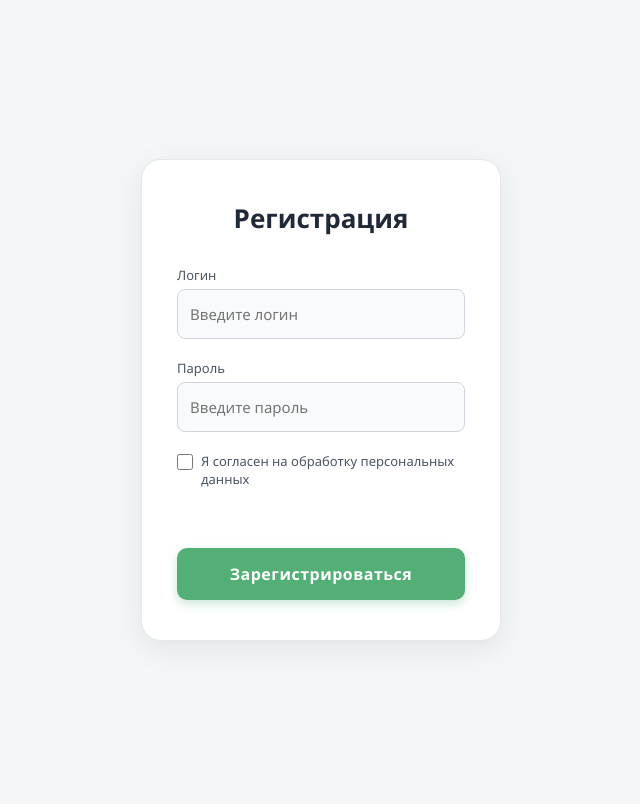
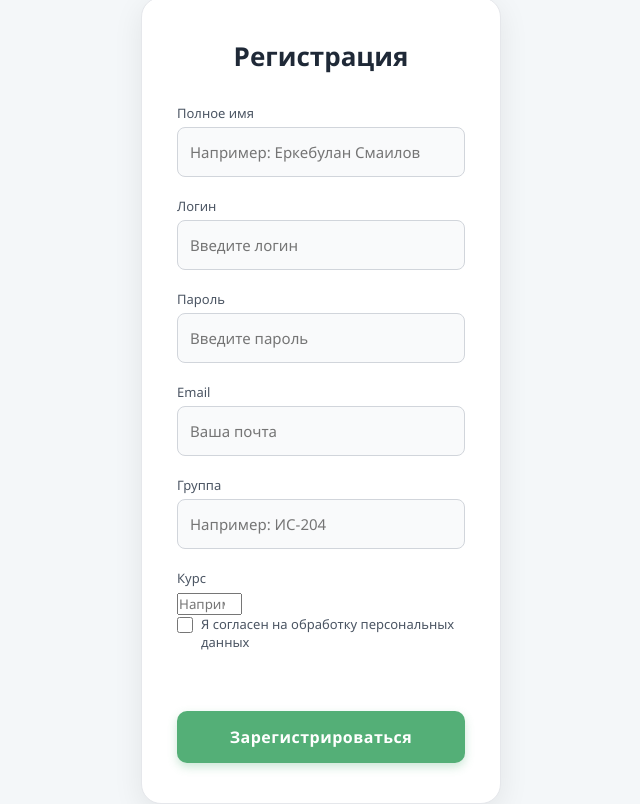
Before and after one commit to kydyrzhanmaratuly-hub/Xalisa, a website: page Registration.html in a window 1280 px wide. Shown: the whole page, without its empty margins (319-959 px from the left). Drawn offline with Linux system fonts and the light colour scheme.

Commit message:
Update Registration.html

```diff
--- a/Registration.html
+++ b/Registration.html
@@ -8,64 +8,165 @@
 </head>
 <body>
   <div class="register-container">
-    <form class="register-form" id="registrationForm"> <h1>Регистрация</h1>
+    <form class="register-form" id="registrationForm">
+        <h1 id="reg-title">Регистрация</h1>
 
-        <label for="login">Логин</label>
-        <input type="text" id="login" placeholder="Введите логин" required>
+        <label for="fullName" id="label-name">Полное имя</label>
+        <input type="text" id="fullName" placeholder="Например: Еркебулан Смаилов" required
+               data-placeholder-ru="Например: Еркебулан Смаилов"
+               data-placeholder-kz="Мысалы: Еркебұлан Смаилов"
+               data-placeholder-en="E.g.: Yerkebulan Smailov">
 
-        <label for="password">Пароль</label>
-        <input type="password" id="password" placeholder="Введите пароль" required>
+        <label for="login" id="label-login">Логин</label>
+        <input type="text" id="login" placeholder="Введите логин" required
+               data-placeholder-ru="Введите логин"
+               data-placeholder-kz="Логинді енгізіңіз"
+               data-placeholder-en="Enter login">
+
+        <label for="password" id="label-password">Пароль</label>
+        <input type="password" id="password" placeholder="Введите пароль" required
+               data-placeholder-ru="Введите пароль"
+               data-placeholder-kz="Құпия сөзді енгізіңіз"
+               data-placeholder-en="Enter password">
+
+        <label for="email" id="label-email">Email</label>
+        <input type="email" id="email" placeholder="Ваша почта" required
+               data-placeholder-ru="Ваша почта"
+               data-placeholder-kz="Электрондық поштаңыз"
+               data-placeholder-en="Your email">
+
+        <label for="group" id="label-group">Группа</label>
+        <input type="text" id="group" placeholder="Например: ИС-204" required
+               data-placeholder-ru="Например: ИС-204"
+               data-placeholder-kz="Мысалы: АТ-201"
+               data-placeholder-en="E.g.: IS-204">
+
+        <label for="course" id="label-course">Курс</label>
+        <input type="number" id="course" placeholder="Например: 3" required min="1" max="5"
+               data-placeholder-ru="Например: 3"
+               data-placeholder-kz="Мысалы: 3"
+               data-placeholder-en="E.g.: 3">
 
         <div class="agreement">
             <input type="checkbox" id="agree" required>
-            <label for="agree">Я согласен на обработку персональных данных</label>
+            <label for="agree" id="label-agree">Я согласен на обработку персональных данных</label>
         </div>
 
         <p id="registrationMessage" class="error-message"></p>
-        <button type="submit" class="register-btn">Зарегистрироваться</button>
+        <button type="submit" class="register-btn" id="register-button">Зарегистрироваться</button>
     </form>
 </div>
-</body>
+
 <script>
-    document.getElementById("registrationForm").addEventListener("submit", function(event) {
-        event.preventDefault(); // Останавливаем стандартную отправку формы
+    // --- ЛОКАЛИЗАЦИЯ ---
+    const translations = {
+        'KZ': {
+            'reg-title': 'Тіркелу',
+            'label-name': 'Толық аты-жөні',
+            'label-login': 'Логин',
+            'label-password': 'Құпия сөз',
+            'label-email': 'Электрондық пошта',
+            'label-group': 'Топ',
+            'label-course': 'Курс',
+            'label-agree': 'Мен дербес деректерді өңдеуге келісемін',
+            'register-button': 'Тіркелу',
+        },
+        'RU': {
+            'reg-title': 'Регистрация',
+            'label-name': 'Полное имя',
+            'label-login': 'Логин',
+            'label-password': 'Пароль',
+            'label-email': 'Email',
+            'label-group': 'Группа',
+            'label-course': 'Курс',
+            'label-agree': 'Я согласен на обработку персональных данных',
+            'register-button': 'Зарегистрироваться',
+        },
+        'EN': {
+            'reg-title': 'Registration',
+            'label-name': 'Full Name',
+            'label-login': 'Login',
+            'label-password': 'Password',
+            'label-email': 'Email',
+            'label-group': 'Group',
+            'label-course': 'Course',
+            'label-agree': 'I agree to the processing of personal data',
+            'register-button': 'Register',
+        }
+    };
 
+    function setLanguage(lang) {
+        localStorage.setItem('selectedLang', lang);
+        const langData = translations[lang];
+
+        for (const id in langData) {
+            const element = document.getElementById(id);
+            if (element) {
+                if (element.tagName === 'INPUT') {
+                    const placeholderKey = `data-placeholder-${lang.toLowerCase()}`;
+                    element.placeholder = element.getAttribute(placeholderKey);
+                } else if (element.tagName === 'BUTTON') {
+                    element.textContent = langData[id];
+                } else {
+                    element.textContent = langData[id];
+                }
+            }
+        }
+        document.title = langData['reg-title'];
+    }
+
+    document.addEventListener('DOMContentLoaded', () => {
+        const savedLang = localStorage.getItem('selectedLang') || 'RU';
+        setLanguage(savedLang);
+    });
+
+    // --- СЕРВЕРНАЯ РЕГИСТРАЦИЯ ---
+    document.getElementById("registrationForm").addEventListener("submit", async function(event) {
+        event.preventDefault();
+
+        const name = document.getElementById("fullName").value.trim();
         const login = document.getElementById("login").value.trim();
         const password = document.getElementById("password").value.trim();
+        const email = document.getElementById("email").value.trim();
+        const group = document.getElementById("group").value.trim();
+        const course = document.getElementById("course").value.trim();
         const agree = document.getElementById("agree").checked;
         const messageElement = document.getElementById("registrationMessage");
 
-        // Сброс стилей
         messageElement.textContent = "";
         messageElement.style.color = "red";
-        messageElement.style.fontSize = "0.9em";
 
-        // --- 1. ПРОВЕРКА ПУСТЫХ ПОЛЕЙ ---
-        if (!login || !password) {
-            messageElement.textContent = "Сперва введите логин и пароль";
+        if (!name || !login || !password || !email || !group || !course || !agree) {
+            messageElement.textContent = "Пожалуйста, заполните все поля и согласитесь с условиями.";
             return;
         }
 
-        // --- ПРОВЕРКА СОГЛАСИЯ (дополнительно) ---
-        if (!agree) {
-            messageElement.textContent = "Вы должны согласиться на обработку персональных данных";
-            return;
-        }
+        try {
+            const response = await fetch("http://localhost:3000/register", {
+                method: "POST",
+                headers: { "Content-Type": "application/json" },
+                body: JSON.stringify({ name, login, password, email, group, course: parseInt(course) })
+            });
 
-        // --- 2. ИМИТАЦИЯ УСПЕШНОЙ РЕГИСТРАЦИИ ---
-        // 1. Сохраняем логин в localStorage для автозаполнения
-        localStorage.setItem('lastRegisteredLogin', login);
+            const data = await response.json();
 
-        // 2. Выводим зеленое сообщение об успехе
+            if (response.ok) {
                 messageElement.style.color = "green";
-        messageElement.textContent = "Регистрация успешно";
+                messageElement.textContent = data.message;
 
-        // 3. Перенаправление на страницу входа (fafa.html) через 2 секунды
                 setTimeout(() => {
                     window.location.href = "fafa.html";
                 }, 2000);
 
-        // В реальном приложении здесь был бы AJAX запрос на сервер
+            } else {
+                messageElement.textContent = data.message || "Ошибка при регистрации.";
+            }
+        } catch (error) {
+            messageElement.textContent = "Ошибка подключения к серверу. Проверьте server.js.";
+            console.error("Fetch error:", error);
+        }
     });
+
 </script>
+</body>
 </html>
```
Lines whose indentation alone changed are shown as unchanged.
